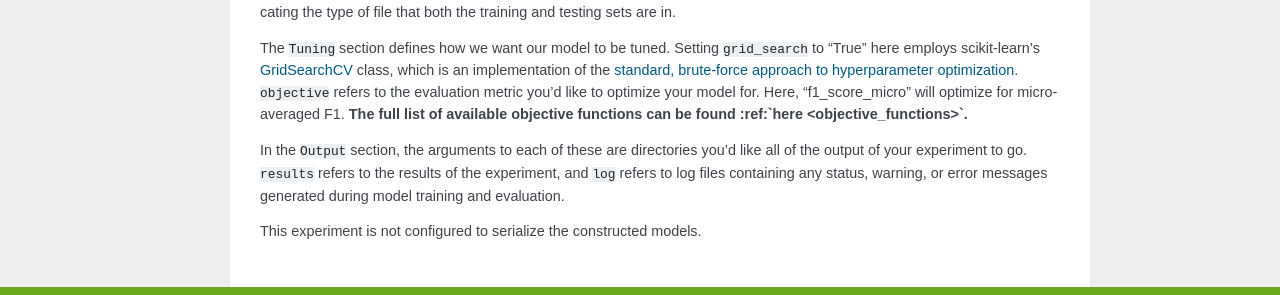
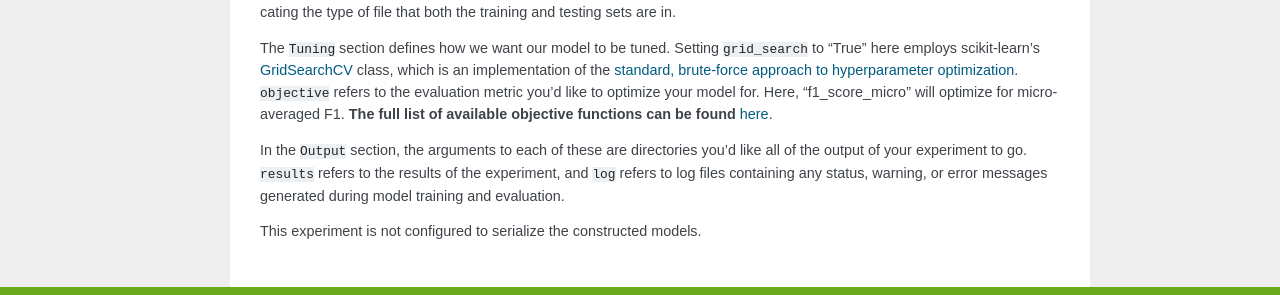
Before and after one commit to EducationalTestingService/skll, a Sphinx documentation site: the page built from doc/tutorial.rst, in a window 1280 px wide. Shown: the part 1068-1363 px from the top of the page. Built offline with Sphinx 7.4.7, drawn with Linux system fonts in a browser that asks for light colours.

Commit message:
Can't link within bold markup.

```diff
--- a/doc/tutorial.rst
+++ b/doc/tutorial.rst
@@ -36,7 +36,7 @@ Let's take a look at the options specified in ``iris/evaluate.cfg``.  Here, we a
 
 In the ``Input`` section, you may want to adjust ``train_location`` and ``test_location`` to point to the directories containing the Iris training and testing data (most likely ``skll/examples/iris/train`` and ``skll/examples/iris/test`` respectively, relative to your installation of SKLL).  ``featuresets`` indicates the name of both the training and testing files.  ``suffix`` is the suffix, indicating the type of file that both the training and testing sets are in.
 
-The ``Tuning`` section defines how we want our model to be tuned.  Setting ``grid_search`` to "True" here employs scikit-learn's `GridSearchCV <http://scikit-learn.org/stable/modules/generated/sklearn.grid_search.GridSearchCV.html#sklearn.grid_search.GridSearchCV>`_ class, which is an implementation of the `standard, brute-force approach to hyperparameter optimization <http://en.wikipedia.org/wiki/Hyperparameter_optimization#Grid_search>`_.  ``objective`` refers to the evaluation metric you'd like to optimize your model for.  Here, "f1_score_micro" will optimize for micro-averaged F1.  **The full list of available objective functions can be found :ref:`here <objective_functions>`.**
+The ``Tuning`` section defines how we want our model to be tuned.  Setting ``grid_search`` to "True" here employs scikit-learn's `GridSearchCV <http://scikit-learn.org/stable/modules/generated/sklearn.grid_search.GridSearchCV.html#sklearn.grid_search.GridSearchCV>`_ class, which is an implementation of the `standard, brute-force approach to hyperparameter optimization <http://en.wikipedia.org/wiki/Hyperparameter_optimization#Grid_search>`_.  ``objective`` refers to the evaluation metric you'd like to optimize your model for.  Here, "f1_score_micro" will optimize for micro-averaged F1.  **The full list of available objective functions can be found** :ref:`here <objective_functions>`.
 
 In the ``Output`` section, the arguments to each of these are directories you'd like all of the output of your experiment to go.  ``results`` refers to the results of the experiment, and ``log`` refers to log files containing any status, warning, or error messages generated during model training and evaluation.
 
```
